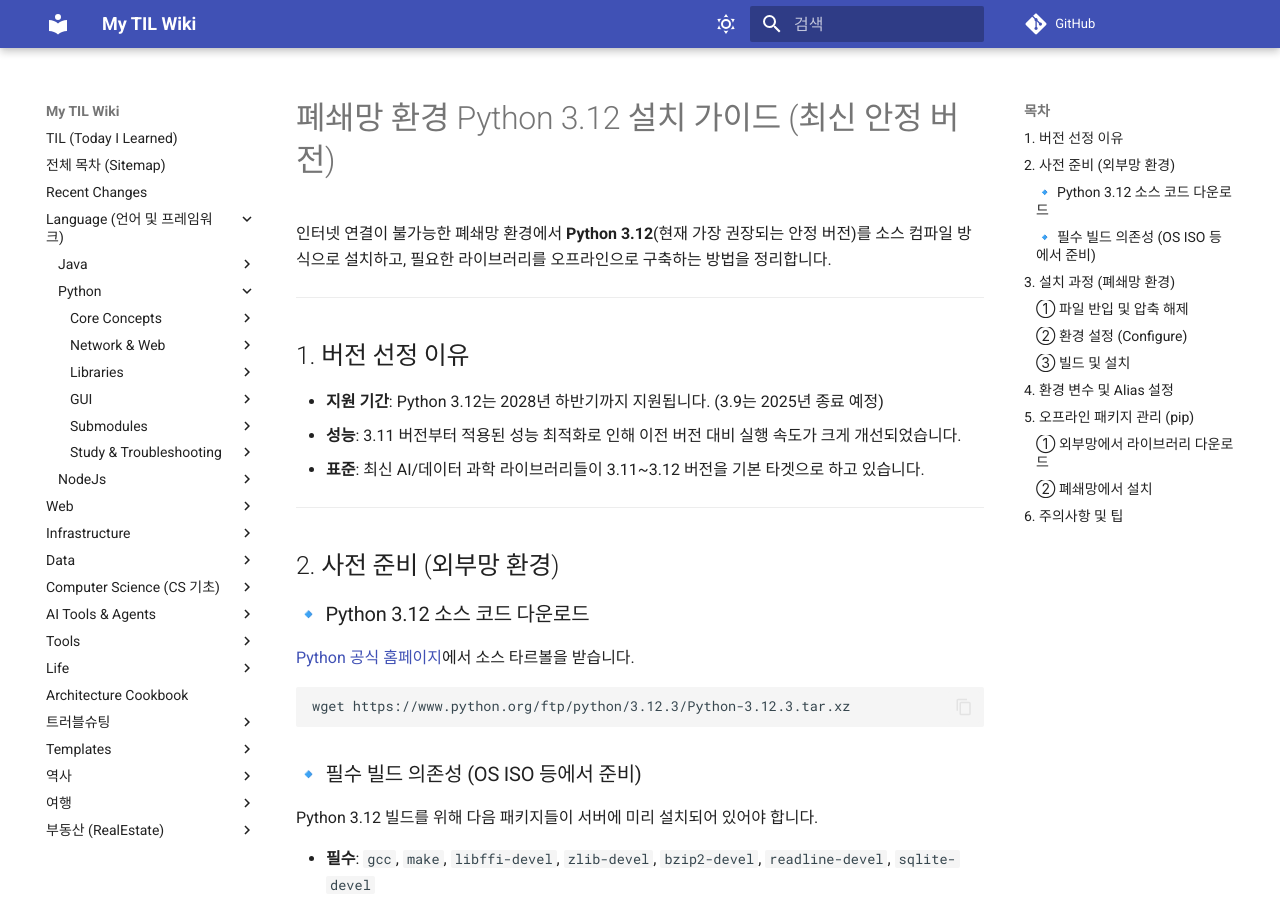
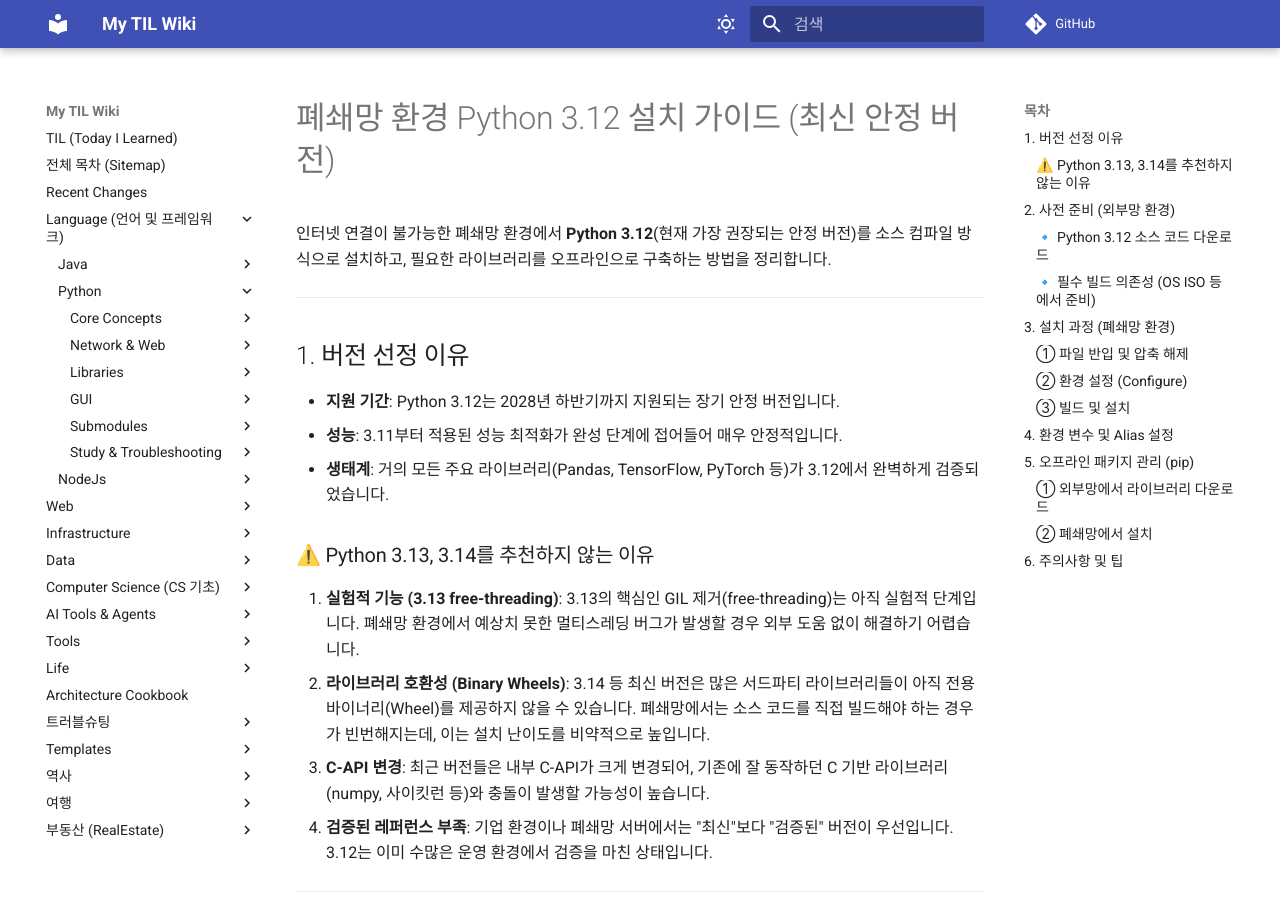
Before and after one commit to DevDooly/TIL, an MkDocs documentation site: the page built from docs/Language/Python/Offline_Installation_Guide.md, in a window 1280 px wide and 900 px high. Built offline with MkDocs 1.6.1 and Material for MkDocs 9.7.7, drawn with Linux system fonts in a browser that asks for light colours; comment, search, counter and statistics services are not loaded.

Commit message:
docs: Python 3.13, 3.14 비권장 사유 추가 및 3.12 추천 강화

```diff
--- a/docs/Language/Python/Offline_Installation_Guide.md
+++ b/docs/Language/Python/Offline_Installation_Guide.md
@@ -6,9 +6,17 @@
 
 ## 1. 버전 선정 이유
 
-* **지원 기간**: Python 3.12는 2028년 하반기까지 지원됩니다. (3.9는 2025년 종료 예정)
-* **성능**: 3.11 버전부터 적용된 성능 최적화로 인해 이전 버전 대비 실행 속도가 크게 개선되었습니다.
-* **표준**: 최신 AI/데이터 과학 라이브러리들이 3.11~3.12 버전을 기본 타겟으로 하고 있습니다.
+* **지원 기간**: Python 3.12는 2028년 하반기까지 지원되는 장기 안정 버전입니다.
+* **성능**: 3.11부터 적용된 성능 최적화가 완성 단계에 접어들어 매우 안정적입니다.
+* **생태계**: 거의 모든 주요 라이브러리(Pandas, TensorFlow, PyTorch 등)가 3.12에서 완벽하게 검증되었습니다.
+
+### ⚠️ Python 3.13, 3.14를 추천하지 않는 이유
+
+1. **실험적 기능 (3.13 free-threading)**: 3.13의 핵심인 GIL 제거(free-threading)는 아직 실험적 단계입니다. 폐쇄망 환경에서 예상치 못한 멀티스레딩 버그가 발생할 경우 외부 도움 없이 해결하기 어렵습니다.
+2. **라이브러리 호환성 (Binary Wheels)**: 3.14 등 최신 버전은 많은 서드파티 라이브러리들이 아직 전용 바이너리(Wheel)를 제공하지 않을 수 있습니다. 폐쇄망에서는 소스 코드를 직접 빌드해야 하는 경우가 빈번해지는데, 이는 설치 난이도를 비약적으로 높입니다.
+3. **C-API 변경**: 최근 버전들은 내부 C-API가 크게 변경되어, 기존에 잘 동작하던 C 기반 라이브러리(numpy, 사이킷런 등)와 충돌이 발생할 가능성이 높습니다.
+4. **검증된 레퍼런스 부족**: 기업 환경이나 폐쇄망 서버에서는 "최신"보다 "검증된" 버전이 우선입니다. 3.12는 이미 수많은 운영 환경에서 검증을 마친 상태입니다.
+
 
 ---
 
```
Also changed, not shown: README.md (+1 -1 lines), docs/Recent_Changes.md (+1 -1 lines).
